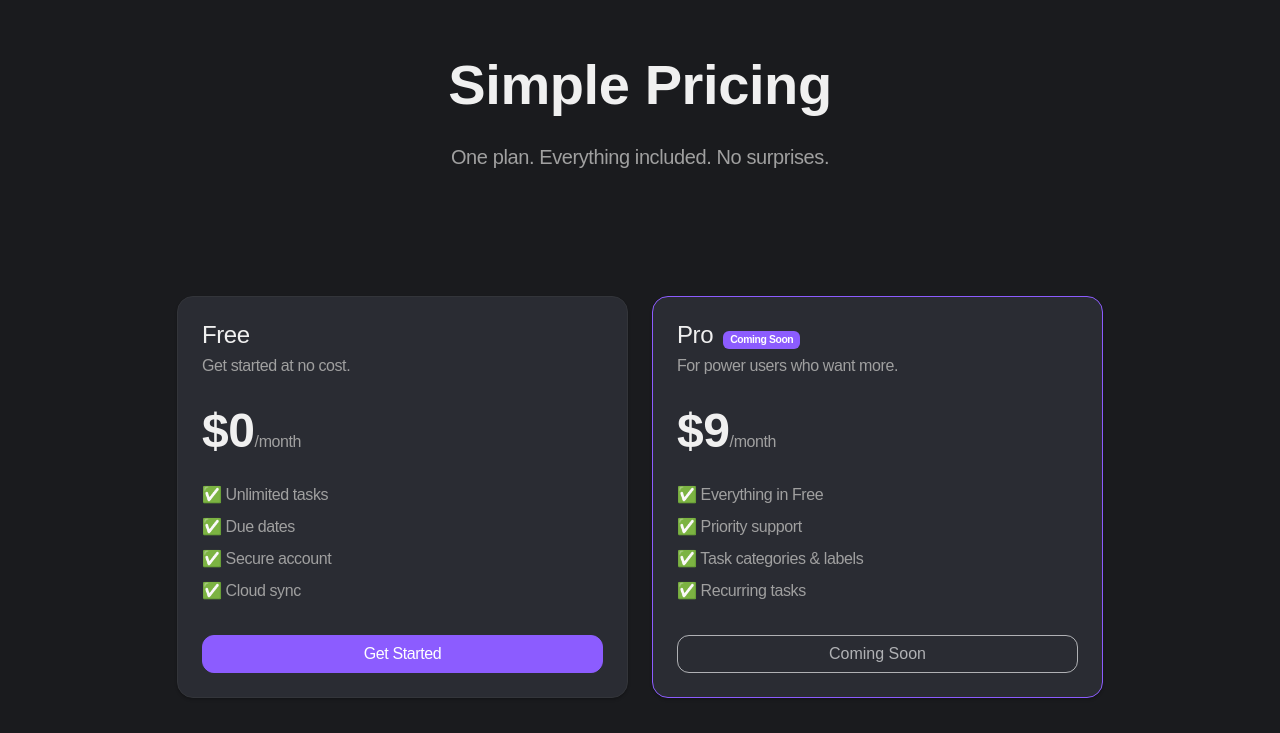
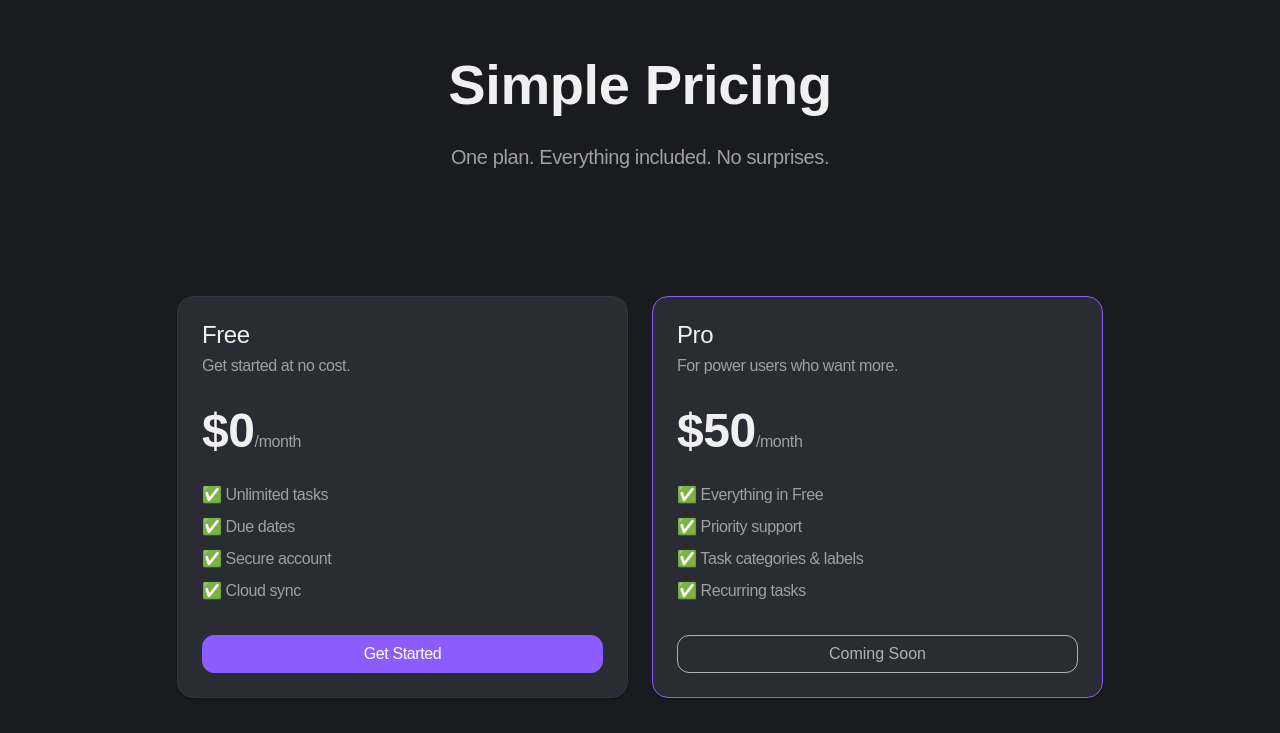
Before and after one commit to ltar1106-hash/to-do-app, a plain HTML site: page frontend/pricing.html in a window 1280 px wide. Shown: the part 67-800 px from the top of the page. Drawn offline with nearby package versions, Linux system fonts and the light colour scheme.

Commit message:
Adjusted pricing for Pro Plan

```diff
--- a/frontend/pricing.html
+++ b/frontend/pricing.html
@@ -87,9 +87,9 @@
 
           <div class="col-12 col-md-5">
             <div class="card p-4 h-100" style="border-color: var(--primary-color);">
-              <h4 class="mb-1">Pro <span class="badge ms-1" style="background-color: var(--primary-color); font-size: 0.65rem;">Coming Soon</span></h4>
+              <h4 class="mb-1">Pro</h4>
               <p class="mb-4">For power users who want more.</p>
-              <p class="display-5 fw-bold text-white mb-4">$9<span class="fs-6 fw-normal" style="color: var(--secondary-color);">/month</span></p>
+              <p class="display-5 fw-bold text-white mb-4">$50<span class="fs-6 fw-normal" style="color: var(--secondary-color);">/month</span></p>
               <ul class="list-unstyled mb-4" style="color: var(--secondary-color);">
                 <li class="mb-2">✅ Everything in Free</li>
                 <li class="mb-2">✅ Priority support</li>
```
